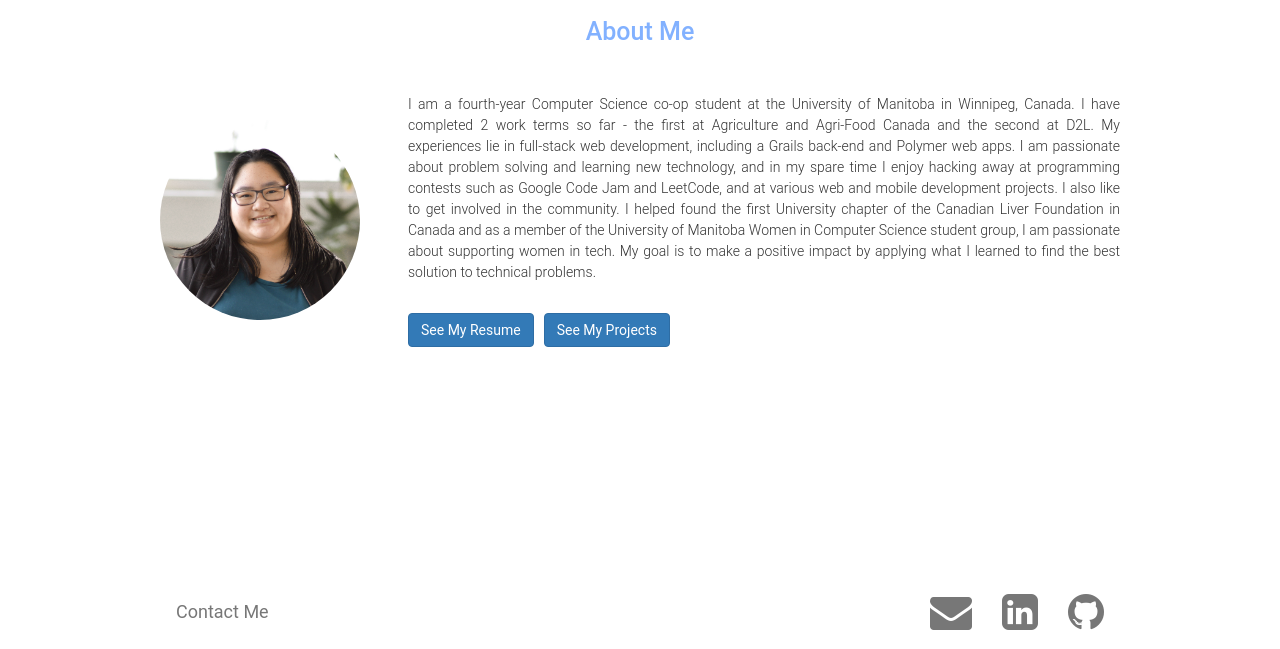
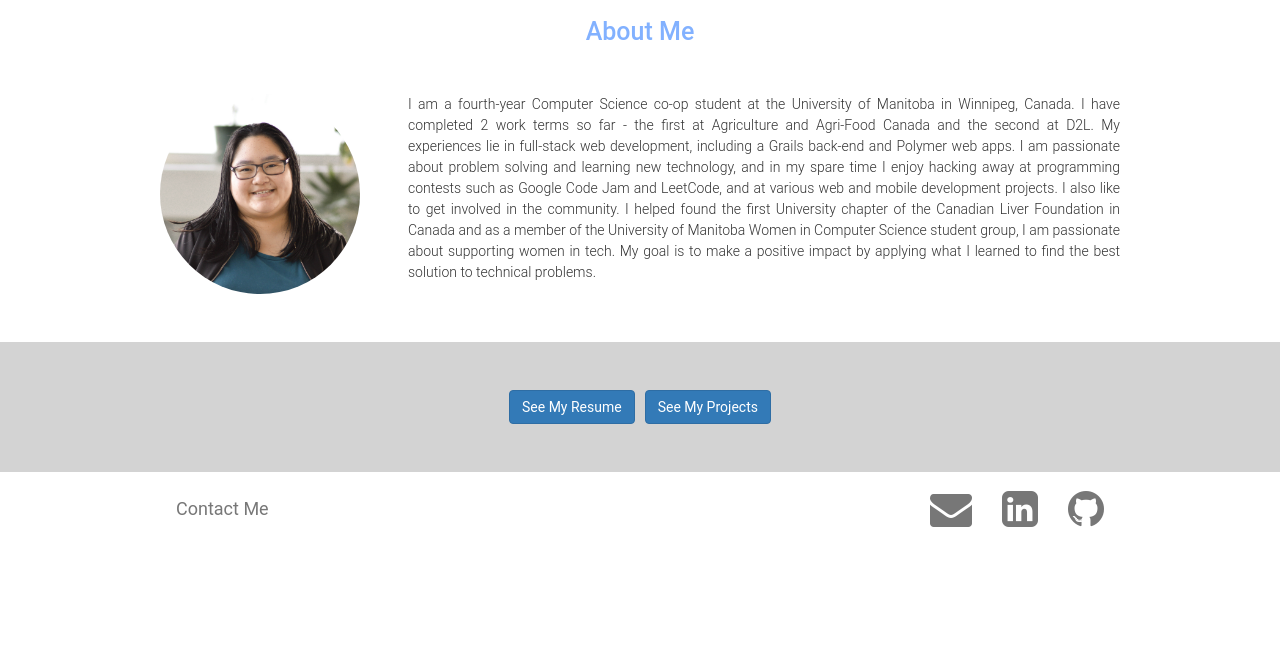
Before and after one commit to tiffcj/tiffcj.github.io, a Jekyll site: the page built from index.html, in a window 1280 px wide. Shown: the part 930-1579 px from the top of the page. Built offline with Jekyll 4.4.1, drawn with Linux system fonts in a browser that asks for light colours; nearby versions of some CDN libraries; after the commit the page ends 1476 px from its top, so only the background shows below that.

Commit message:
Homepage remove second parallax and restore first

```diff
--- a/css/main.css
+++ b/css/main.css
@@ -1,10 +1,10 @@
-.parallax-window-top {
+.parallax {
+    background-image: url("https://www.pixelstalk.net/wp-content/uploads/2016/07/Computer-Science-Wallpapers.jpg");
     height: 100%;
-    background: transparent;
-}
-.parallax-window {
-    height: 20%;
-    background: transparent;
+    background-attachment: fixed;
+    background-position: center;
+    background-repeat: no-repeat;
+    background-size: cover;
 }
 
 .title-container {
@@ -47,12 +47,23 @@
 .about-me-info {
     margin-left: 48px;
 }
+
 .about-me-buttons {
-    margin-top: 30px;
     display: flex;
+    align-items: center;
+    justify-content: center;
+    background-color:lightgrey;
+    padding-top: 48px;
+    padding-bottom: 48px;
 }
 .first-button {
     margin-right: 10px;
+}
+
+@media only screen and (max-device-width: 1024px) {
+    .parallax {
+        background-attachment: scroll;
+    }
 }
 
 @media only screen and (max-width: 768px) {
--- a/index.html
+++ b/index.html
@@ -3,10 +3,9 @@
 title: Home
 ---
 
-<script src="js/parallax.min.js"></script>
 <link rel="stylesheet" type="text/css" href="{{ site.baseurl }}/css/main.css">
 
-<div class="parallax-window-top" data-parallax="scroll" data-image-src="https://www.pixelstalk.net/wp-content/uploads/2016/07/Computer-Science-Wallpapers.jpg">
+<div class="parallax">
     <div class="title-container">
         <nav class="navbar navbar-inverse top">
             <div class="container-fluid">
@@ -32,12 +31,11 @@
         <img src="{{ site.baseurl }}/images/profile-pic.jpg" aria-hidden="true" class="profile-pic">
         <div class="about-me-info">
             <p class="body-text">{% include about-me.txt %}</p>
-            <div class="about-me-buttons">
-                <a type="button" class="btn btn-primary first-button" href="{{ site.baseurl }}/resume.pdf" target="_blank">See My Resume</a>
-                <a type="button" class="btn btn-primary" href="{{ site.baseurl }}/projects">See My Projects</a>
-            </div>
         </div>
     </div>
 </div>
 
-<div class="parallax-window" data-parallax="scroll" data-image-src="https://www.pixelstalk.net/wp-content/uploads/2016/07/Computer-Science-Wallpapers.jpg"></div>
+<div class="about-me-buttons" style="background-color:lightgrey">
+    <a type="button" class="btn btn-primary first-button" href="{{ site.baseurl }}/resume.pdf" target="_blank">See My Resume</a>
+    <a type="button" class="btn btn-primary" href="{{ site.baseurl }}/projects">See My Projects</a>
+</div>
```
Also changed, not shown: js/parallax.min.js (deleted).
